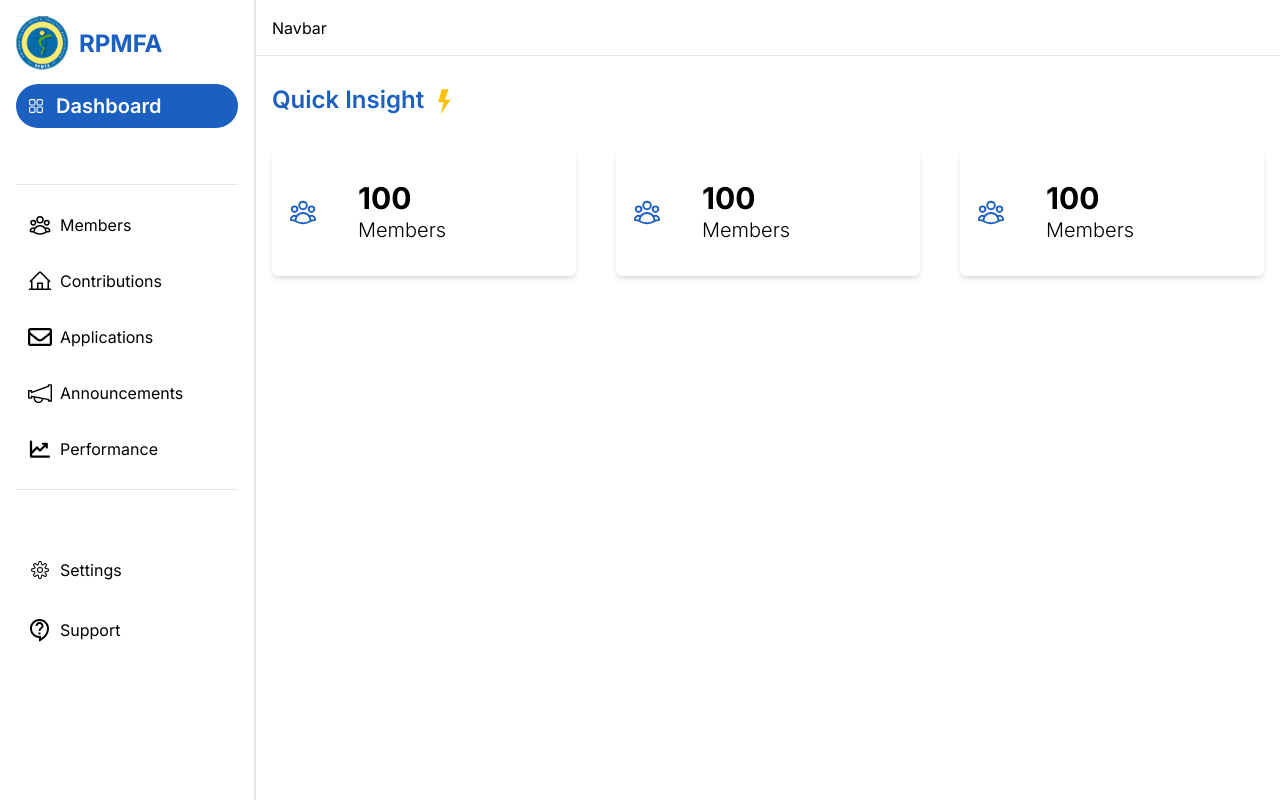
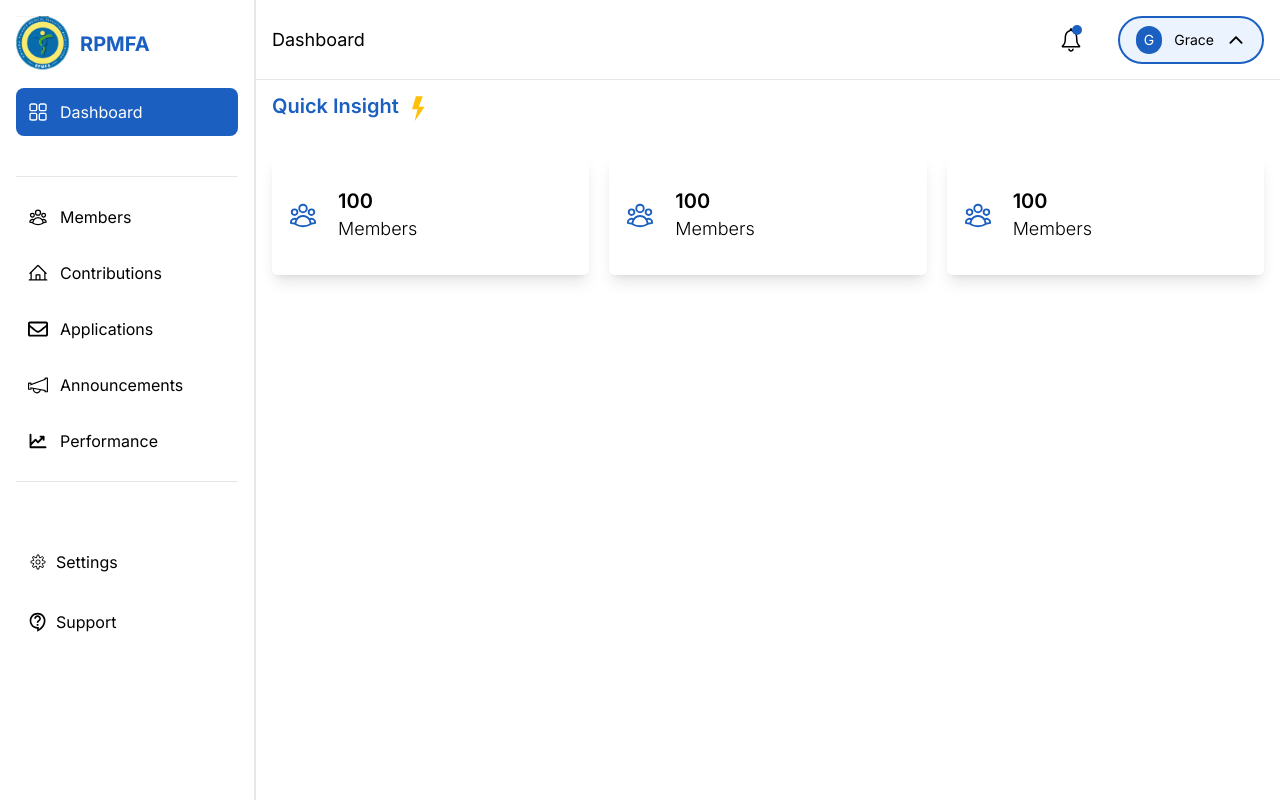
Before and after one commit to BenoitIT/RPMFA, a Next.js app: page /dashboard in a window 1280 px wide. Built offline with nearby package versions, Linux system fonts and the light colour scheme.

Commit message:
finalize everything about dashboard layout

```diff
--- a/package.json
+++ b/package.json
@@ -14,6 +14,7 @@
     "antd": "^5.17.2",
     "bcrypt": "^5.1.1",
     "cloudinary": "^2.2.0",
+    "classnames": "^2.5.1",
     "jsonwebtoken": "^9.0.2",
     "multer": "^1.4.5-lts.1",
     "next": "14.2.3",
--- /dev/null
+++ b/src/app/(components)/buttons/SecondBtn.tsx
@@ -0,0 +1,26 @@
+import React from 'react'
+
+interface SecondBtnProps {
+  label?: string;
+  customStyle?: string;
+  onClick: () => void;
+  icon?: React.ReactNode;
+  type?: "button" | "submit";
+}
+
+const SecondBtn = ({label, customStyle, onClick, icon, type}:SecondBtnProps) => {
+  return (
+    <button
+      data-collapse-toggle="navbar-cta"
+      type={type}
+      className={customStyle}
+      aria-controls="navbar-cta"
+      aria-expanded="false"
+      onClick={onClick}
+    >
+      {icon} {" "} {label}
+    </button>
+  );
+}
+
+export default SecondBtn
--- a/src/app/(components)/navigations/NavBar.tsx
+++ b/src/app/(components)/navigations/NavBar.tsx
@@ -4,8 +4,11 @@ import Button from "../buttons/primaryBtn";
 import Image from "next/image";
 import { useRouter } from "next/navigation";
 import { IoMenuSharp } from "react-icons/io5";
+import { usePathname } from "next/navigation";
+import classNames from "classnames";
 
 const NavBar = () => {
+  const currentPath = usePathname();
   const router = useRouter();
   const handleMoveSignUp = () => {
     router.push("/signup");
@@ -27,7 +30,7 @@ const NavBar = () => {
     {
       id: 3,
       title: "Contact Us",
-      path: "contactUs",
+      path: "/contactUs",
     },
   ];
   return (
@@ -76,7 +79,10 @@ const NavBar = () => {
               <li key={menu.id} className="list-none">
                 <Link
                   href={menu.path}
-                  className="block py-2 px-3 md:p-0 text-black hover:text-blue-500"
+                  className={classNames(
+                    "block py-2 px-3 md:p-0 text-black hover:text-blue-1",
+                    currentPath === menu.path ? "text-blue-1" : ""
+                  )}
                   aria-current="page"
                 >
                   {menu.title}
--- a/src/app/dashboard/(components)/Navabar.tsx
+++ b/src/app/dashboard/(components)/Navabar.tsx
@@ -1,9 +1,62 @@
-import React from "react";
+"use client";
+
+import React, { useState } from "react";
+import {
+  IoIosArrowUp,
+  IoIosArrowDown,
+  IoIosNotificationsOutline,
+} from "react-icons/io";
+import { IoMenuSharp } from "react-icons/io5";
+import SecondBtn from "@/app/(components)/buttons/SecondBtn";
+import { Drawer } from "antd";
+import SidebarElements from "./sidebar/SidebarElements";
 
 const Navbar = () => {
+  const [isOpen, setIsOpen] = useState(false);
   return (
-    <div className="h-14 border-b fixed top-0 left-64 right-0 bg-white z-10 flex items-center px-4">
-      Navbar
+    <div className="h-20 border-b fixed max-sm:gap-10 justify-between max-sm:left-0 left-64 top-0 max-md:left-0 right-0 bg-white z-10 flex items-center max-sm:px-1 max-md:px-2 px-4 py-2">
+      <h1 className="text-lg max-sm:hidden">Dashboard</h1>
+      <SecondBtn
+        customStyle="hidden max-sm:inline-flex items-center mt-1 border  w-10 h-10 hover:bg-blue-1 hover:text-white justify-center rounded"
+        onClick={() => {
+          setIsOpen(true);
+        }}
+        icon={<IoMenuSharp className="text-3xl" />}
+        type="button"
+      />
+      <Drawer
+        width={"17rem"}
+        placement="left"
+        closable={true}
+        onClose={() => {
+          setIsOpen(false);
+        }}
+        maskClosable={true}
+        destroyOnClose={true}
+        open={isOpen}
+      >
+        <SidebarElements
+          className="max-h-screen"
+          onclick={() => setIsOpen(!isOpen)}
+        />
+      </Drawer>
+      <div className="">
+        <div className="flex max-sm:gap-10 gap-8 items-center">
+          <div className="relative">
+            <div className="absolute bg-blue-1 rounded-full h-2.5 w-2.5 right-1" />
+            <IoIosNotificationsOutline className="text-3xl" />
+          </div>
+          <button>
+            <div className="flex gap-3 py-2 px-4 border-2 bg-gray-1 border-blue-1 items-center rounded-3xl">
+              <p className="text-sm bg-blue-1 py-1 px-2 text-white rounded-full">
+                G
+              </p>
+              <p className="text-sm">Grace</p>
+              <p className="text-sm">{<IoIosArrowUp className="text-xl" />}</p>
+            </div>
+          </button>
+        </div>
+      </div>
     </div>
   );
 };
--- a/src/app/dashboard/(components)/Sidebar.tsx
+++ /dev/null
@@ -1,76 +0,0 @@
-import { RxDashboard } from "react-icons/rx";
-import { DashboardLinks, profileAndSupportLinks } from "./links";
-import Link from "next/link";
-import Image from "next/image";
-import { SidebarMenuLinkProps } from "../../../../types";
-
-const Sidebar = () => {
-  return (
-    <div className="h-screen border-r-2 w-64 p-4 fixed left-0 top-0 max-sm:hidden">
-      <div>
-        <LogoSidebar />
-        <div className="flex gap-3 flex-col mt-3">
-          <div className="flex gap-3 items-center bg-blue-1 py-2 px-3 rounded-3xl text-white">
-            <RxDashboard />
-            <span className="text-xl font-semibold">Dashboard</span>
-          </div>
-        </div>
-      </div>
-      <div className="flex flex-col gap-2 justify-center border-y mt-14 py-4">
-        {DashboardLinks.map((link, index) => (
-          <SidebarMenuLink
-            key={index}
-            path={link.path}
-            name={link.name}
-            icon={link.icon}
-          />
-        ))}
-      </div>
-      <div className="flex flex-col gap-3 justify-center mt-14">
-        {profileAndSupportLinks.map((link, index) => (
-          <Link href={link.path} key={index}>
-            <div className="flex">
-              <div className="flex gap-2 p-3 items-center">
-                <span className="text-2xl">{link.icon}</span>
-                <p>{link.name}</p>
-              </div>
-            </div>
-          </Link>
-        ))}
-      </div>
-    </div>
-  );
-};
-
-export default Sidebar;
-
-const SidebarMenuLink = ({ path, name, icon }: SidebarMenuLinkProps) => {
-  return (
-    <Link href={path}>
-      <div className="flex">
-        <div className="flex gap-2 p-3 items-center">
-          <span className="text-2xl">{icon}</span>
-          <p>{name}</p>
-        </div>
-      </div>
-    </Link>
-  );
-};
-
-const LogoSidebar = () => {
-  return (
-    <div className="flex items-center">
-      <Link href="/" className="flex gap-1 items-center">
-        <Image
-          src={"/logo/logooo.png"}
-          className="h-14"
-          alt="rpmfa Logo"
-          width={59}
-          height={50}
-          quality={100}
-        />
-        <span className="text-2xl font-bold text-blue-1">RPMFA</span>
-      </Link>
-    </div>
-  );
-};
--- /dev/null
+++ b/src/app/dashboard/(components)/sidebar/Sidebar.tsx
@@ -0,0 +1,7 @@
+import SidebarElements from "./SidebarElements";
+
+const Sidebar = () => {
+  return <SidebarElements className="border-r-2 h-screen" />;
+};
+
+export default Sidebar;
--- /dev/null
+++ b/src/app/dashboard/(components)/sidebar/SidebarElements.tsx
@@ -0,0 +1,105 @@
+"use client";
+import { RxDashboard } from "react-icons/rx";
+import { DashboardLinks, profileAndSupportLinks } from "../links";
+import Link from "next/link";
+import Image from "next/image";
+import { SidebarMenuLinkProps } from "../../../../../types";
+import { usePathname } from "next/navigation";
+import classNames from "classnames";
+
+interface SidebarElementsProps {
+  className?: string;
+  onclick?: () => void;
+}
+
+const SidebarElements = ({ className, onclick }: SidebarElementsProps) => {
+  const currentPath = usePathname();
+
+  return (
+    <div className={`${className} w-full p-4`}>
+      <div>
+        <LogoSidebar />
+        <SidebarMenuLink
+          path={"/dashboard"}
+          name={"Dashboard"}
+          icon={<RxDashboard />}
+          onclick={onclick}
+          className={classNames(
+            "flex gap-3 p-3 items-center mt-4",
+            currentPath === "/dashboard"
+              ? "bg-blue-1 text-white rounded-lg"
+              : ""
+          )}
+        />
+      </div>
+      <div className="flex flex-col gap-2 justify-center border-y mt-10 py-4">
+        {DashboardLinks.map((link, index) => (
+          <SidebarMenuLink
+            key={index}
+            path={link.path}
+            name={link.name}
+            icon={link.icon}
+            onclick={onclick}
+            className={classNames(
+              "flex gap-3 p-3 items-center",
+              currentPath === link.path ? "bg-blue-1 text-white rounded-lg" : ""
+            )}
+          />
+        ))}
+      </div>
+      <div className="flex flex-col gap-3 justify-center mt-14">
+        {profileAndSupportLinks.map((link, index) => (
+          <Link href={link.path} key={index} onClick={onclick}>
+            <div
+              className={classNames(
+                "flex gap-2 p-3 items-center",
+                currentPath === link.path
+                  ? "bg-blue-1 text-white rounded-lg"
+                  : ""
+              )}
+            >
+              <span className="text-xl">{link.icon}</span>
+              <p>{link.name}</p>
+            </div>
+          </Link>
+        ))}
+      </div>
+    </div>
+  );
+};
+
+export default SidebarElements;
+
+const SidebarMenuLink = ({
+  path,
+  name,
+  icon,
+  onclick,
+  className,
+}: SidebarMenuLinkProps) => {
+  return (
+    <Link href={path} onClick={onclick}>
+      <div className={`${className} flex gap-3 p-3 items-center`}>
+        <span className="text-xl">{icon}</span>
+        <p>{name}</p>
+      </div>
+    </Link>
+  );
+};
+
+const LogoSidebar = () => {
+  return (
+    <div className="flex items-center">
+      <Link href="/" className="flex gap-1 items-center">
+        <Image
+          src={"/logo/logooo.png"}
+          className="h-14"
+          alt="rpmfa Logo"
+          width={60}
+          height={50}
+        />
+        <span className="text-xl font-bold text-blue-1">RPMFA</span>
+      </Link>
+    </div>
+  );
+};
--- a/src/app/dashboard/layout.tsx
+++ b/src/app/dashboard/layout.tsx
@@ -1,16 +1,16 @@
 import React, { ReactNode } from "react";
-import Sidebar from "./(components)/Sidebar";
+import Sidebar from "./(components)/sidebar/Sidebar";
 import Navbar from "./(components)/Navabar";
 
 const SidebarLayout = ({ children }: { children: ReactNode }) => {
   return (
     <div className="flex w-full">
-      <div className="w-64">
+      <div className="w-64 max-sm:hidden max-md:w-52">
         <Sidebar />
       </div>
       <div className="flex flex-col flex-1">
         <Navbar />
-        <div className="flex-1 p-4 mt-14">{children}</div>
+        <div className="w-full p-4 mt-14">{children}</div>
       </div>
     </div>
   );
--- /dev/null
+++ b/src/app/dashboard/members/page.tsx
@@ -0,0 +1,9 @@
+import React from 'react'
+
+const page = () => {
+  return (
+    <div>page</div>
+  )
+}
+
+export default page
--- a/src/app/dashboard/page.tsx
+++ b/src/app/dashboard/page.tsx
@@ -1,20 +1,19 @@
 import React from "react";
 import { FcFlashOn } from "react-icons/fc";
 import { HiOutlineUserGroup } from "react-icons/hi2";
+import { DashboardCardProps } from "../../../types";
 
 const Dashboard = () => {
   const arr = [1, 2, 3];
   return (
-    <div className="mt-3">
-      <h1 className="text-2xl text-blue-1 font-semibold">
+    <div className="mt-5 w-full">
+      <h1 className="text-xl text-blue-1 font-semibold">
         Quick Insight <FcFlashOn className="inline text-3xl" />
       </h1>
-      <div className="grid grid-cols-3 max:md:grid-cols-2 max-sm:grid-cols-1 gap-10 mt-8">
-        {
-          arr.map((item, index) => (
-            <DashbordCard key={index} title="Members" value={100} />
-          ))
-        }
+      <div className="w-full grid grid-cols-1 sm:grid-cols-2 md:grid-cols-3 gap-5 mt-8">
+        {arr.map((item, index) => (
+          <DashboardCard key={index} title="Members" value={100} />
+        ))}
       </div>
     </div>
   );
@@ -22,21 +21,16 @@ const Dashboard = () => {
 
 export default Dashboard;
 
-interface DashbordCardProps {
-  title: string;
-  value: number;
-}
-
-const DashbordCard = ({ title, value }:DashbordCardProps) => {
+const DashboardCard = ({ title, value }: DashboardCardProps) => {
   return (
-    <div className="flex gap-6 p-4 rounded-md shadow-md bg-white items-center">
+    <div className="w-full flex gap-1 p-4 rounded-md shadow-lg bg-white items-center">
       <div className="flex items-center">
         <HiOutlineUserGroup className="text-3xl text-blue-1" />
       </div>
-      <div className=" p-4">
-        <h1 className="text-3xl  font-bold">{value}</h1>
-        <p className="text-xl  font-light">{title}</p>
+      <div className="p-4">
+        <h1 className="text-xl font-semibold">{value}</h1>
+        <p className="text-lg font-light">{title}</p>
       </div>
     </div>
   );
-}
+};
```
Also changed, not shown: src/app/dashboard/(components)/links.tsx (+5 -5 lines), types/index.ts (+7 -0 lines), 1 other file (tests, documents, lock files or other folders).
